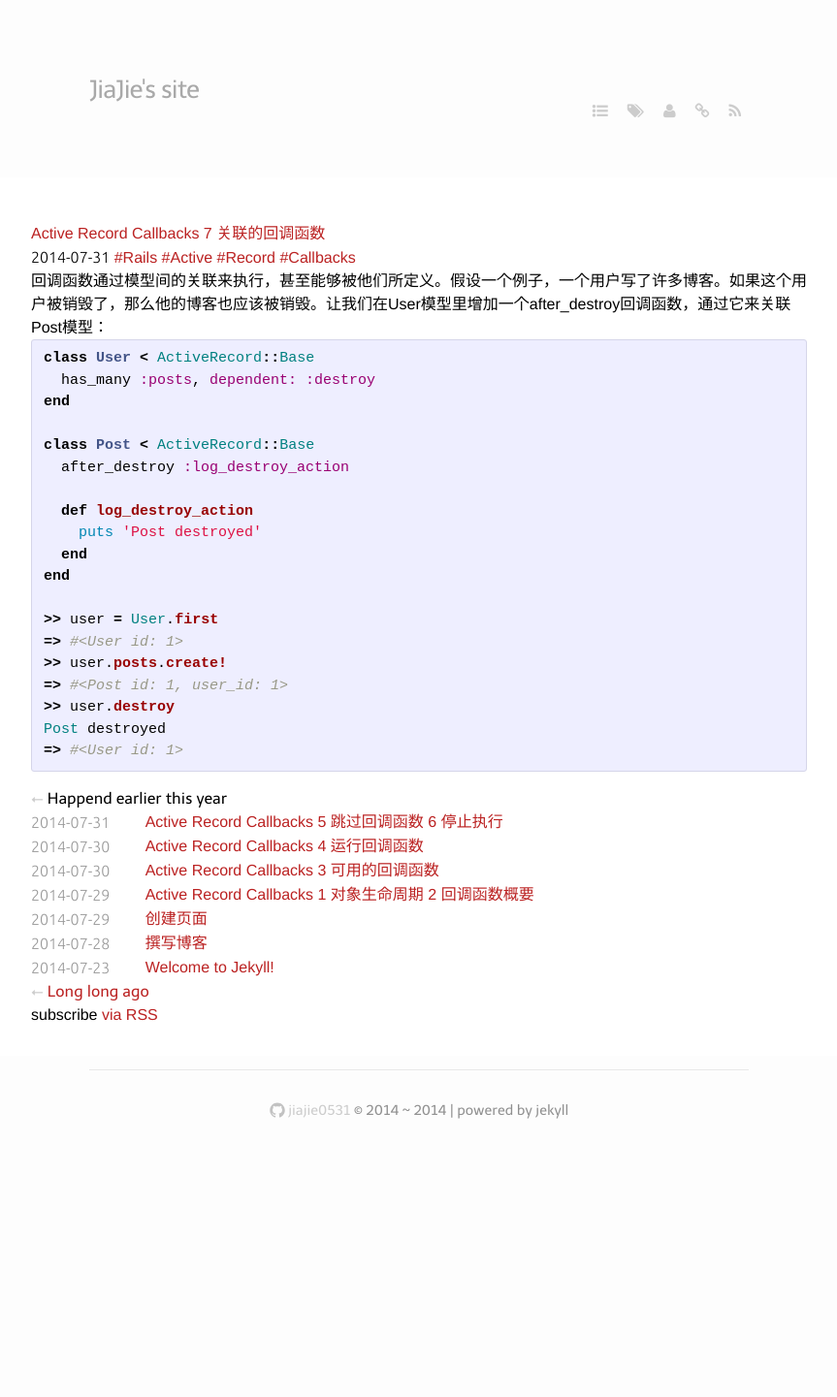
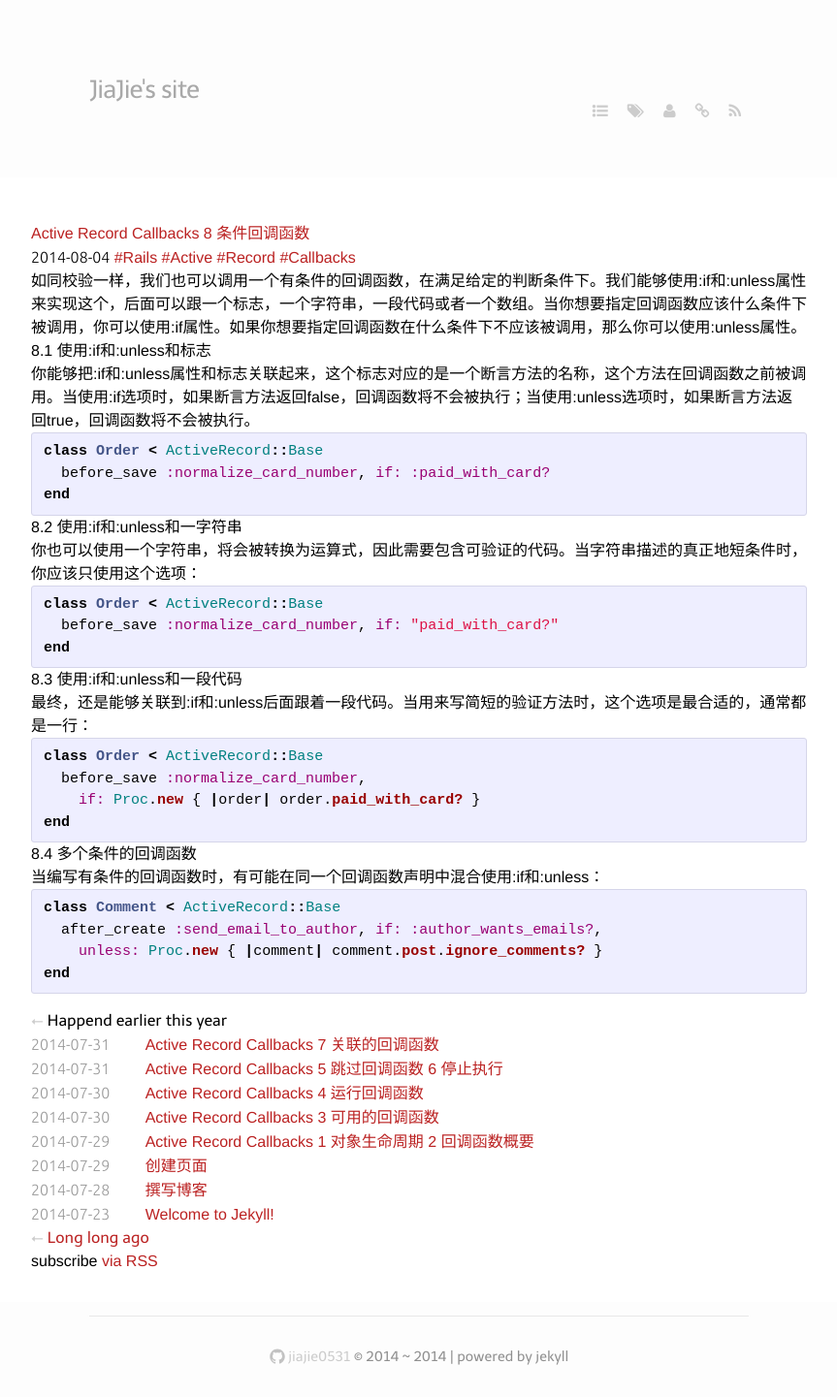
Before and after one commit to jiajie0531/jiajie.github.io, a Jekyll site: the page built from index.html, in a window 1280 px wide. Shown: the whole page at 97% size, without its empty margins (208-1071 px from the left). Built offline with Jekyll 4.4.1, drawn with Linux system fonts in a browser that asks for light colours; a script that is not in the unit is left out; before the commit the page ends 1187 px from its top, so only the background shows below that.

Commit message:
add a post

```diff
--- a/_drafts/Active-Record-Callbacks-8-Conditional-Callbacks.markdown
+++ b/_posts/2014-08-04-Active-Record-Callbacks-8-Conditional-Callbacks.markdown
@@ -1,7 +1,7 @@
 ---
 layout: post
 title:  "Active Record Callbacks 8 条件回调函数"
-date:   2014-07-31 23:05:55
+date:   2014-08-04 23:05:55
 categories: Rails
 tags: Rails Active Record Callbacks
 ---
@@ -29,3 +29,22 @@ end
 {% endhighlight %}
 
 ### 8.3 使用:if和:unless和一段代码
+
+最终，还是能够关联到:if和:unless后面跟着一段代码。当用来写简短的验证方法时，这个选项是最合适的，通常都是一行：
+
+{% highlight ruby %}
+class Order < ActiveRecord::Base
+  before_save :normalize_card_number,
+    if: Proc.new { |order| order.paid_with_card? }
+end
+{% endhighlight %}
+
+### 8.4 多个条件的回调函数
+
+当编写有条件的回调函数时，有可能在同一个回调函数声明中混合使用:if和:unless：
+{% highlight ruby %}
+class Comment < ActiveRecord::Base
+  after_create :send_email_to_author, if: :author_wants_emails?,
+    unless: Proc.new { |comment| comment.post.ignore_comments? }
+end
+{% endhighlight%}
```
